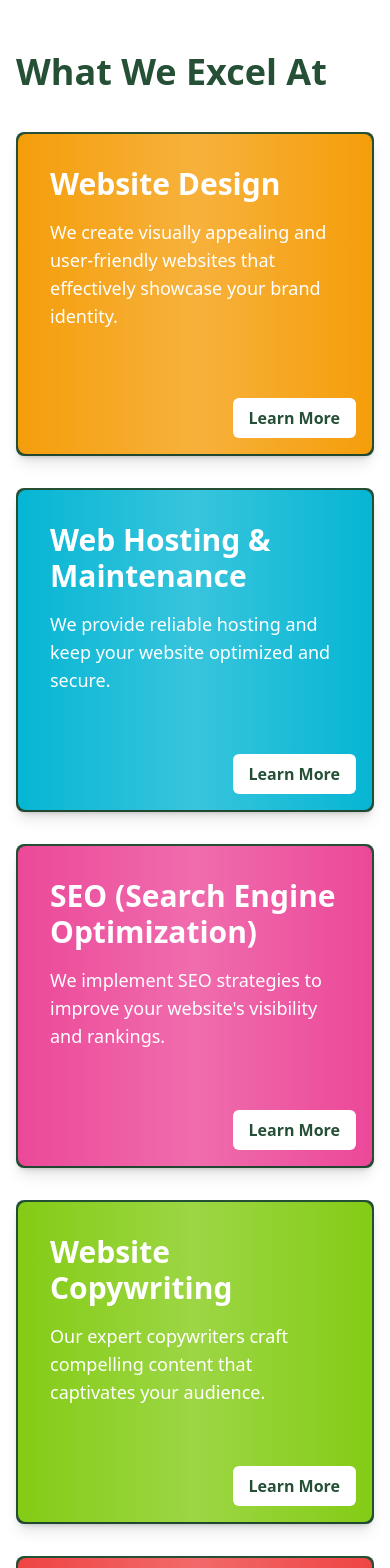
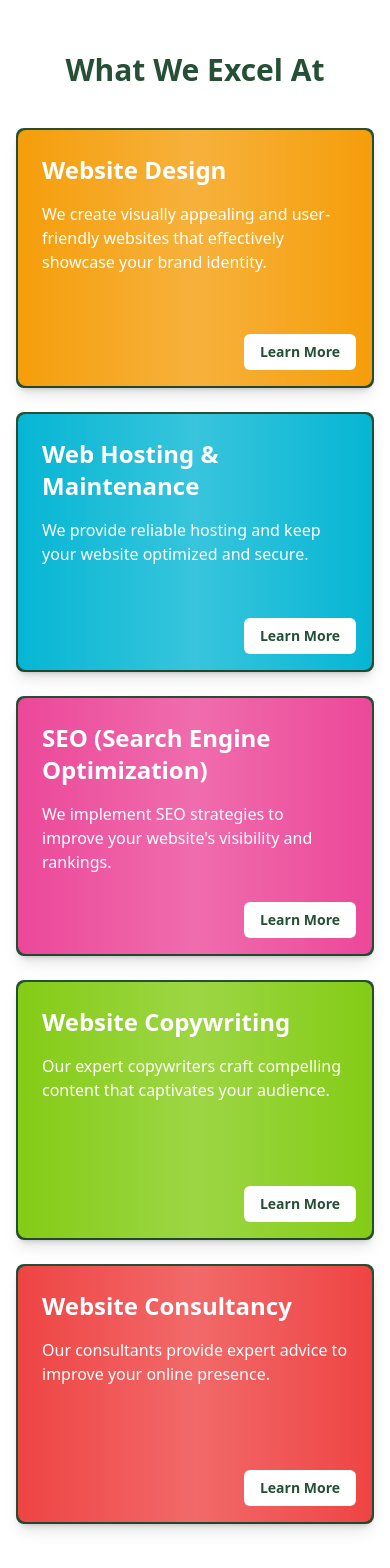
Before and after one commit to jdm1991/final-express, a Next.js app: page / in a window 390 px wide. Shown: the part 3060-4628 px from the top of the page. Built offline with nearby package versions, Linux system fonts and the light colour scheme; no server answers; the database is empty.

Commit message:
Latest changes

```diff
--- a/src/app/components/Services.jsx
+++ b/src/app/components/Services.jsx
@@ -5,95 +5,104 @@ export default function Services() {
     <section className="bg-white py-12">
       <div className="max-w-7xl mx-auto px-4 sm:px-6 lg:px-8">
         <div className="text-center">
-          <h2 className="text-4xl md:text-5xl font-bold text-[#255036] mb-10 text-left">
+          <h2 className="text-3xl sm:text-4xl md:text-5xl font-bold text-[#255036] mb-10 text-center sm:text-left">
             What We Excel At
           </h2>
-          <div className="grid grid-cols-1 md:grid-cols-3 gap-8">
+          <div className="grid grid-cols-1 sm:grid-cols-2 lg:grid-cols-3 gap-6">
+            {/* Website Design */}
             <div className="bg-[#255036] p-0.5 rounded-lg shadow-lg hover:scale-105 transition duration-300 ease-in-out group">
-              <div className="bg-amber-500 p-8 rounded-lg shadow-md h-80 text-left relative overflow-hidden">
+              <div className="bg-amber-500 p-6 rounded-lg shadow-md h-64 sm:h-72 lg:h-80 text-left relative overflow-hidden">
                 <div className="absolute inset-0 bg-gradient-to-r from-transparent via-white/20 to-transparent group-hover:animate-[shimmer_1s_ease-in-out_1]"></div>
-                <h3 className="text-3xl font-bold text-white mb-4 text-shadow relative">
+                <h3 className="text-2xl sm:text-3xl font-bold text-white mb-4 text-shadow relative">
                   Website Design
                 </h3>
-                <p className="text-lg font-medium text-white text-shadow relative mb-8">
+                <p className="text-base sm:text-lg font-medium text-white text-shadow relative mb-8">
                   We create visually appealing and user-friendly websites that
                   effectively showcase your brand identity.
                 </p>
                 <Link
                   href="/webDesign"
-                  className="absolute bottom-4 right-4 bg-white text-[#255036] px-4 py-2 rounded-md font-bold hover:bg-[#255036] hover:text-white transition duration-300 ease-in-out"
+                  className="absolute bottom-4 right-4 bg-white text-[#255036] px-4 py-2 rounded-md font-bold hover:bg-[#255036] hover:text-white transition duration-300 ease-in-out text-sm sm:text-base"
                 >
                   Learn More
                 </Link>
               </div>
             </div>
+
+            {/* Web Hosting & Maintenance */}
             <div className="bg-[#255036] p-0.5 rounded-lg shadow-lg hover:scale-105 transition duration-300 ease-in-out group">
-              <div className="bg-cyan-500 p-8 rounded-lg shadow-md h-80 text-left relative overflow-hidden">
+              <div className="bg-cyan-500 p-6 rounded-lg shadow-md h-64 sm:h-72 lg:h-80 text-left relative overflow-hidden">
                 <div className="absolute inset-0 bg-gradient-to-r from-transparent via-white/20 to-transparent group-hover:animate-[shimmer_1s_ease-in-out_1]"></div>
-                <h3 className="text-3xl font-bold text-white mb-4 text-shadow relative">
+                <h3 className="text-2xl sm:text-3xl font-bold text-white mb-4 text-shadow relative">
                   Web Hosting & Maintenance
                 </h3>
-                <p className="text-lg font-medium text-white text-shadow relative mb-8">
+                <p className="text-base sm:text-lg font-medium text-white text-shadow relative mb-8">
                   We provide reliable hosting and keep your website optimized
                   and secure.
                 </p>
                 <Link
                   href="/webHosting"
-                  className="absolute bottom-4 right-4 bg-white text-[#255036] px-4 py-2 rounded-md font-bold hover:bg-[#255036] hover:text-white transition duration-300 ease-in-out"
+                  className="absolute bottom-4 right-4 bg-white text-[#255036] px-4 py-2 rounded-md font-bold hover:bg-[#255036] hover:text-white transition duration-300 ease-in-out text-sm sm:text-base"
                 >
                   Learn More
                 </Link>
               </div>
             </div>
+
+            {/* SEO */}
             <div className="bg-[#255036] p-0.5 rounded-lg shadow-lg hover:scale-105 transition duration-300 ease-in-out group">
-              <div className="bg-pink-500 p-8 rounded-lg shadow-md h-80 text-left relative overflow-hidden">
+              <div className="bg-pink-500 p-6 rounded-lg shadow-md h-64 sm:h-72 lg:h-80 text-left relative overflow-hidden">
                 <div className="absolute inset-0 bg-gradient-to-r from-transparent via-white/20 to-transparent group-hover:animate-[shimmer_1s_ease-in-out_1]"></div>
-                <h3 className="text-3xl font-bold text-white mb-4 text-shadow relative">
+                <h3 className="text-2xl sm:text-3xl font-bold text-white mb-4 text-shadow relative">
                   SEO (Search Engine Optimization)
                 </h3>
-                <p className="text-lg font-medium text-white text-shadow relative mb-8">
+                <p className="text-base sm:text-lg font-medium text-white text-shadow relative mb-8">
                   We implement SEO strategies to improve your website&apos;s
                   visibility and rankings.
                 </p>
                 <Link
                   href="/seo"
-                  className="absolute bottom-4 right-4 bg-white text-[#255036] px-4 py-2 rounded-md font-bold hover:bg-[#255036] hover:text-white transition duration-300 ease-in-out"
+                  className="absolute bottom-4 right-4 bg-white text-[#255036] px-4 py-2 rounded-md font-bold hover:bg-[#255036] hover:text-white transition duration-300 ease-in-out text-sm sm:text-base"
                 >
                   Learn More
                 </Link>
               </div>
             </div>
+
+            {/* Website Copywriting */}
             <div className="bg-[#255036] p-0.5 rounded-lg shadow-lg hover:scale-105 transition duration-300 ease-in-out group">
-              <div className="bg-lime-500 p-8 rounded-lg shadow-md h-80 text-left relative overflow-hidden">
+              <div className="bg-lime-500 p-6 rounded-lg shadow-md h-64 sm:h-72 lg:h-80 text-left relative overflow-hidden">
                 <div className="absolute inset-0 bg-gradient-to-r from-transparent via-white/20 to-transparent group-hover:animate-[shimmer_1s_ease-in-out_1]"></div>
-                <h3 className="text-3xl font-bold text-white mb-4 text-shadow relative">
+                <h3 className="text-2xl sm:text-3xl font-bold text-white mb-4 text-shadow relative">
                   Website Copywriting
                 </h3>
-                <p className="text-lg font-medium text-white text-shadow relative mb-8">
+                <p className="text-base sm:text-lg font-medium text-white text-shadow relative mb-8">
                   Our expert copywriters craft compelling content that
                   captivates your audience.
                 </p>
                 <Link
                   href="/website-copywriting"
-                  className="absolute bottom-4 right-4 bg-white text-[#255036] px-4 py-2 rounded-md font-bold hover:bg-[#255036] hover:text-white transition duration-300 ease-in-out"
+                  className="absolute bottom-4 right-4 bg-white text-[#255036] px-4 py-2 rounded-md font-bold hover:bg-[#255036] hover:text-white transition duration-300 ease-in-out text-sm sm:text-base"
                 >
                   Learn More
                 </Link>
               </div>
             </div>
+
+            {/* Website Consultancy */}
             <div className="bg-[#255036] p-0.5 rounded-lg shadow-lg hover:scale-105 transition duration-300 ease-in-out group">
-              <div className="bg-red-500 p-8 rounded-lg shadow-md h-80 text-left relative overflow-hidden">
+              <div className="bg-red-500 p-6 rounded-lg shadow-md h-64 sm:h-72 lg:h-80 text-left relative overflow-hidden">
                 <div className="absolute inset-0 bg-gradient-to-r from-transparent via-white/20 to-transparent group-hover:animate-[shimmer_1s_ease-in-out_1]"></div>
-                <h3 className="text-3xl font-bold text-white mb-4 text-shadow relative">
+                <h3 className="text-2xl sm:text-3xl font-bold text-white mb-4 text-shadow relative">
                   Website Consultancy
                 </h3>
-                <p className="text-lg font-medium text-white text-shadow relative mb-8">
+                <p className="text-base sm:text-lg font-medium text-white text-shadow relative mb-8">
                   Our consultants provide expert advice to improve your online
                   presence.
                 </p>
                 <Link
                   href="/website-consultancy"
-                  className="absolute bottom-4 right-4 bg-white text-[#255036] px-4 py-2 rounded-md font-bold hover:bg-[#255036] hover:text-white transition duration-300 ease-in-out"
+                  className="absolute bottom-4 right-4 bg-white text-[#255036] px-4 py-2 rounded-md font-bold hover:bg-[#255036] hover:text-white transition duration-300 ease-in-out text-sm sm:text-base"
                 >
                   Learn More
                 </Link>
--- a/src/app/components/Technologies.jsx
+++ b/src/app/components/Technologies.jsx
@@ -70,7 +70,7 @@ export default function Technologies() {
   return (
     <section className="bg-white py-12">
       <div className="max-w-7xl mx-auto px-4 sm:px-6 lg:px-8">
-        <h2 className="text-4xl md:text-5xl font-bold text-[#255036] mb-6 text-left">
+        <h2 className="text-4xl md:text-5xl font-bold text-[#255036] mb-6 md:text-left text-center">
           Technologies We Use
         </h2>
         <p className="text-lg text-[#255036] mb-10">
@@ -111,6 +111,23 @@ export default function Technologies() {
             </div>
           ))}
         </div>
+        <div className="md:hidden grid grid-cols-4 gap-4 gap-y-8">
+          {technologies.map((tech, index) => (
+            <div key={index} className="flex flex-col items-center space-y-2">
+              <div className="w-12 h-12 relative">
+                <Image
+                  src={tech.logo}
+                  alt={tech.name}
+                  layout="fill"
+                  objectFit="contain"
+                />
+              </div>
+              <p className="text-xs font-semibold text-[#255036] text-center">
+                {tech.name}
+              </p>
+            </div>
+          ))}
+        </div>
       </div>
     </section>
   );
```
